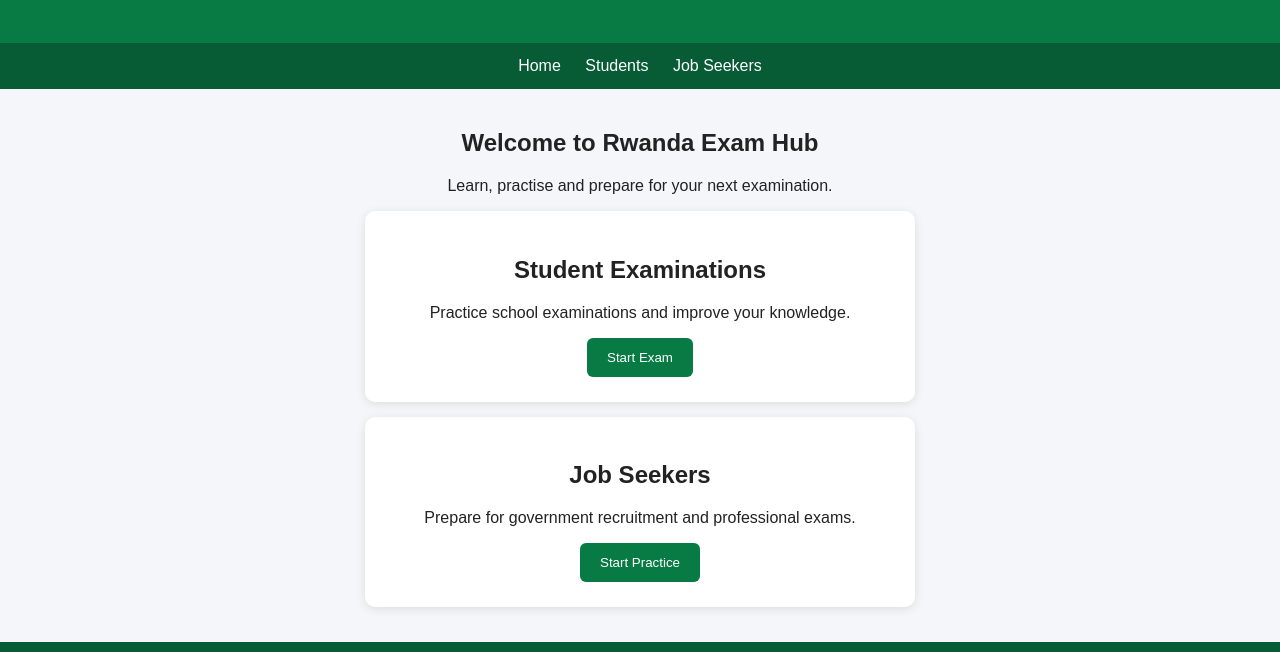
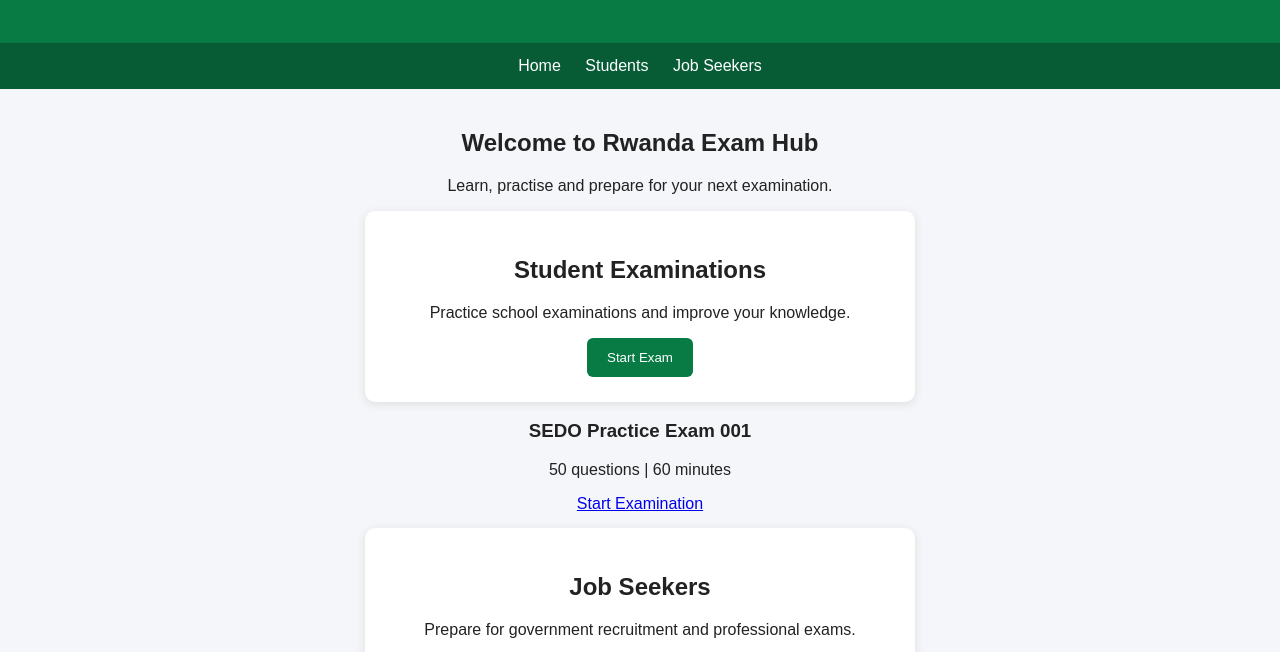
Before and after one commit to Rwandaexaminationhub/rwanda-exam-hub, a plain HTML site: page index.html in a window 1280 px wide. Shown: the part 131-783 px from the top of the page. Drawn offline with Linux system fonts and the light colour scheme.

Commit message:
Update index.html

```diff
--- a/index.html
+++ b/index.html
@@ -77,6 +77,13 @@ footer {
 <p>Practice school examinations and improve your knowledge.</p>
 <button onclick="alert('Student exams coming soon!')">Start Exam</button>
 </div>
+ <div class="exam-card">
+    <h3>SEDO Practice Exam 001</h3>
+    <p>50 questions | 60 minutes</p>
+    <a href="sedo-exam-001.html">
+        Start Examination
+    </a>
+</div>
 
 <div class="card" id="jobs">
 <h2>Job Seekers</h2>
```
